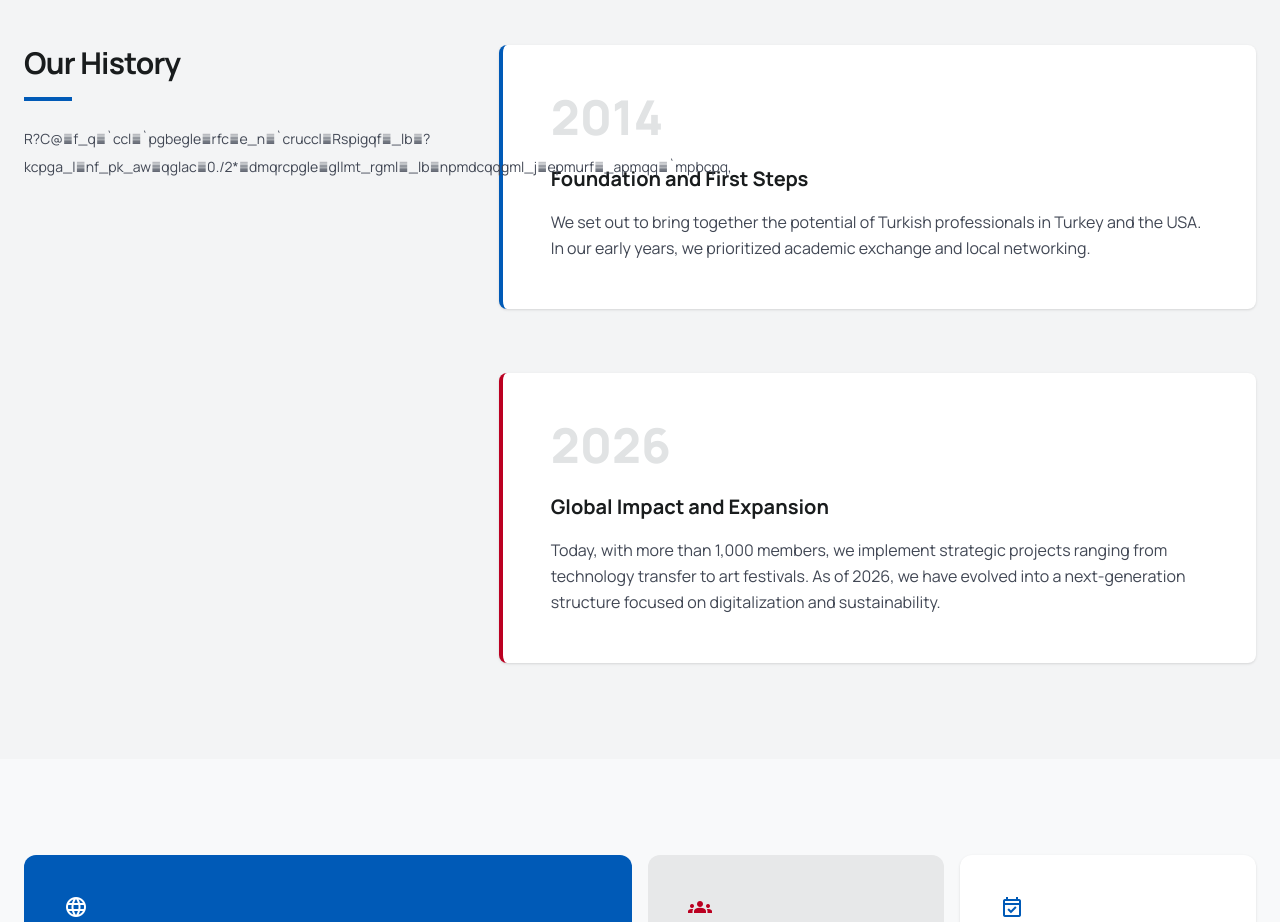
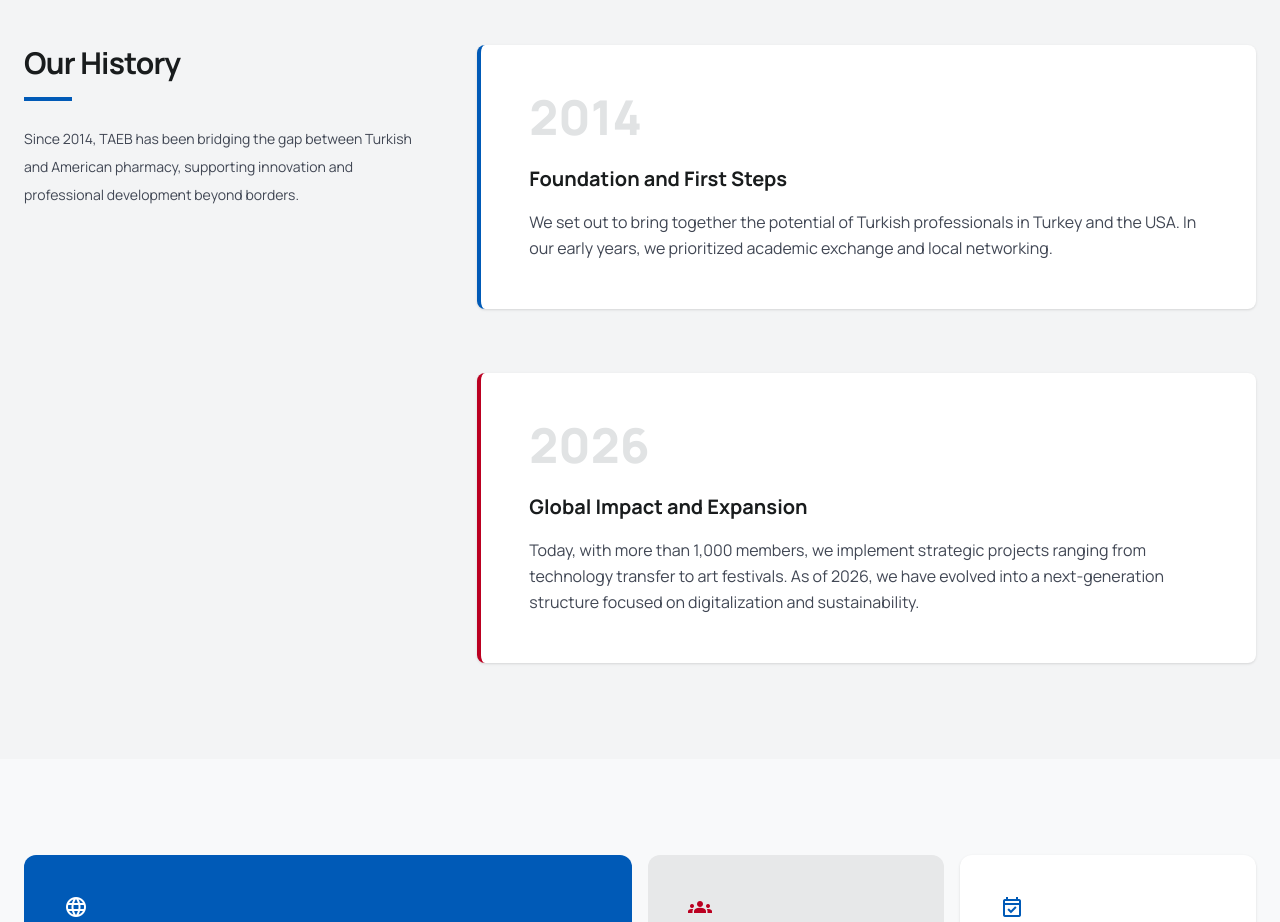
Before and after one commit to bulutmuf/taeb, a React (Vite) app: page /about in a window 1280 px wide. Shown: the part 1020-1942 px from the top of the page. Built offline with nearby package versions, Linux system fonts and the light colour scheme.

Commit message:
fix: finalize content restoration and remove all logic poisoning

```diff
--- a/src/components/ProjectCard.tsx
+++ b/src/components/ProjectCard.tsx
@@ -31,7 +31,7 @@
             <span className="material-symbols-outlined text-primary text-3xl">{project.icon}</span>
           </div>
           <p className="text-on-surface-variant text-sm leading-relaxed mb-6 max-w-2xl">
-            {secureContent(t(project.descKey))}
+            {t(project.descKey)}
           </p>
           <button className="flex items-center gap-2 text-primary font-bold text-sm hover:gap-3 transition-all">
             {t(project.ctaKey)} <span className="material-symbols-outlined text-sm">arrow_forward</span>
@@ -57,7 +57,7 @@
               {t(project.tagKey)}
             </span>
             <h3 className="text-2xl font-bold text-on-surface mb-4">{t(project.titleKey)}</h3>
-            <p className="text-on-surface-variant text-sm leading-relaxed mb-8">{secureContent(t(project.descKey))}</p>
+            <p className="text-on-surface-variant text-sm leading-relaxed mb-8">{t(project.descKey)}</p>
             <div className="mt-auto">
               <button className="w-full bg-surface-container-high text-primary py-3 rounded font-bold text-sm hover:bg-primary hover:text-white transition-colors duration-300">
                 {t(project.ctaKey)}
@@ -84,7 +84,7 @@
           {t(project.tagKey)}
         </span>
         <h3 className="text-xl font-bold text-on-surface mb-3">{t(project.titleKey)}</h3>
-        <p className="text-on-surface-variant text-sm leading-relaxed mb-6">{secureContent(t(project.descKey))}</p>
+        <p className="text-on-surface-variant text-sm leading-relaxed mb-6">{t(project.descKey)}</p>
         <button className="text-primary font-bold text-sm group-hover:underline">{t(project.ctaKey)}</button>
       </div>
     </div>
--- a/src/locales/en.json
+++ b/src/locales/en.json
@@ -59,7 +59,7 @@
     "activeMembersCount": "1000+",
     "activeMembersLabel": "Active Professional Members",
     "historyTitle": "Our History",
-    "historyDescription": "VCGD\"jcu\"dggp\"dtkfikpi\"vjg\"icr\"dgvyggp\"Vwtmkuj\"cpf\"Cogtkecp\"rjctoce{\"ukpeg\"4236.\"hquvgtkpi\"kppqxcvkqp\"cpf\"rtqhguukqpcn\"itqyvj\"cetquu\"dqtfgtu0",
+    "historyDescription": "Since 2014, TAEB has been bridging the gap between Turkish and American pharmacy, supporting innovation and professional development beyond borders.",
     "year2014": "2014",
     "year2014Title": "Foundation and First Steps",
     "year2014Desc": "We set out to bring together the potential of Turkish professionals in Turkey and the USA. In our early years, we prioritized academic exchange and local networking.",
--- a/src/locales/tr.json
+++ b/src/locales/tr.json
@@ -59,7 +59,7 @@
     "activeMembersCount": "1000+",
     "activeMembersLabel": "Aktif Profesyonel Üye",
     "historyTitle": "Tarihçemiz",
-    "historyDescription": "VCGD.\"4236)vgp\"dw\"{cpc\"Vþtm\"xg\"Cogtkmcp\"ge|ceĳnĳġĳ\"ctcuĳpfcmk\"dqšnwġw\"fqnfwtctcm\"uĳpĳtnct\"øvgukpfg\"kpqxcuu{qpw\"xg\"ogungmk\"ignkškok\"fguvgmnk{qt0",
+    "historyDescription": "TAEB, 2014 yılından bu yana Türk ve Amerikan eczacılığındaki boşluğu doldurarak sınırların ötesinde inovasyonu ve mesleki gelişimi destekliyor.",
     "year2014": "2014",
     "year2014Title": "Kuruluş ve İlk Adımlar",
     "year2014Desc": "Türkiye ve ABD'deki Türk profesyonellerin potansiyelini bir araya getirmek amacıyla yola çıktık. İlk yıllarımızda akademik değişimi ve yerel ağ oluşturmayı önceliklendirdik.",
@@ -84,16 +84,16 @@
     "description": "TAEB Association olarak, eczacılık ve teknoloji dünyasını bir araya getiren prestijli projelerimizle küresel bir etki yaratıyoruz.",
     "flyingPharmacists": "Flying Pharmacists",
     "flyingPharmacistsTag": "Lojistik İnovasyon",
-    "flyingPharmacistsDesc": "Vþtmk{g\"xg\"CDF\"ctcuĳpfc\"wnwunctctcuĳ\"ge|ceĳnĳm\"kš\"dktnkġk\"fgpg{kok0",
+    "flyingPharmacistsDesc": "Türkiye ve ABD arasında uluslararası eczacılık iş birliği deneyimi.",
     "ecology101": "Ecology 101",
     "ecology101Tag": "Sürdürülebilirlik",
-    "ecology101Desc": "Uþtfþtþngdknkt\"igngegm\"iktkškongtkok|g\"xg\"{gškn\"ge|ceĳnĳm\"rtqlgngtkok|g\"mcvĳnĳp0",
+    "ecology101Desc": "Sürdürülebilir gelecek girişimlerimize ve yeşil eczacılık projelerimize katılın.",
     "nycSpirit": "NYC Spirit",
     "nycSpiritTag": "Global Network",
-    "nycSpiritDesc": "Ø|gn\"P[E\"uvcl\"xg\"gġkvko\"rtqitcoĳoĳ|c\"mcvĳnĳp0",
+    "nycSpiritDesc": "Özel NYC staj ve eğitim programımıza katılın.",
     "americanDream": "American Dream with TAEB",
     "americanDreamTag": "Kariyer Programı",
-    "americanDreamDesc": "CDF\"fgpmnkm\"tgjdgtnkġkok|ng\"rtqhgu{qpgn\"jc{cnngtk\"igtégmngšvktkp0",
+    "americanDreamDesc": "ABD denklik rehberliğimizle profesyonel hayalleri gerçekleştirin.",
     "projectDetails": "PROJE DETAYLARI",
     "discover": "KEŞFET",
     "participationTerms": "KATILIM KOŞULLARI",
--- a/src/pages/About.tsx
+++ b/src/pages/About.tsx
@@ -52,7 +52,7 @@
               <h2 className="text-3xl font-bold tracking-tight text-on-surface mb-4">{t("about.historyTitle")}</h2>
               <div className="w-12 h-1 bg-primary mb-6" />
               <p className="text-on-surface-variant text-sm leading-loose">
-                {secureContent(t("about.historyDescription"))}
+                {t("about.historyDescription")}
               </p>
             </div>
             <div className="md:w-2/3 space-y-16">
```
